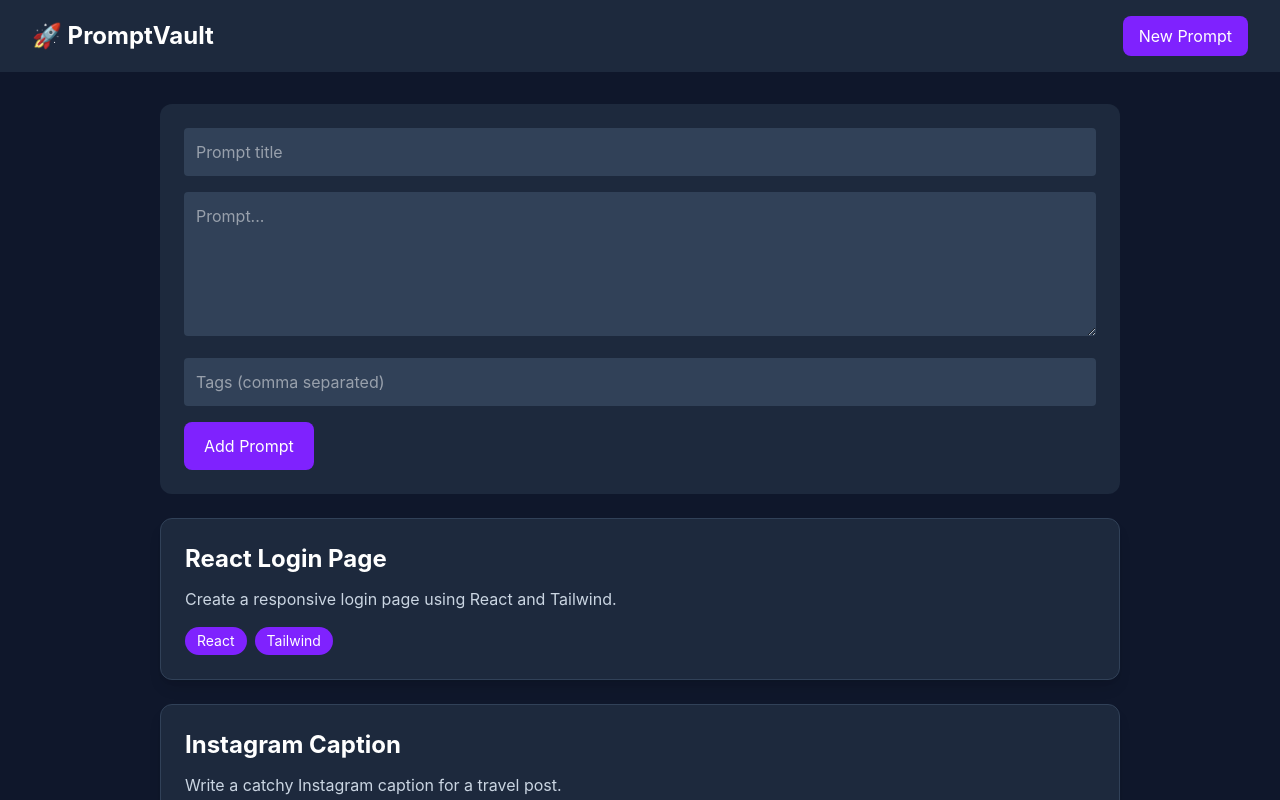
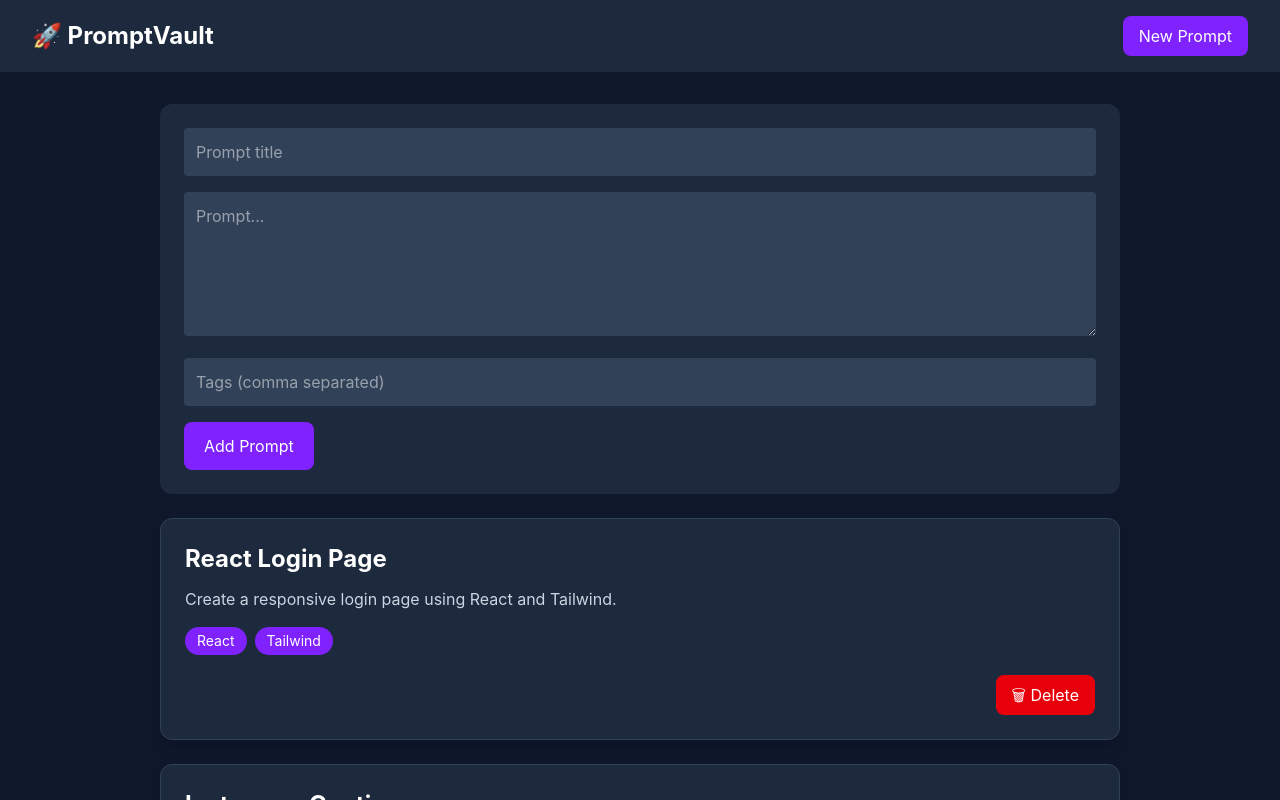
Before and after one commit to Umang-347/PromptVault, a React (Vite) app: page / in a window 1280 px wide. Shown: the top 800 px of the page. Built offline with nearby package versions, Linux system fonts and the light colour scheme.

Commit message:
Add prompt deletion

```diff
--- a/src/components/PromptCard.tsx
+++ b/src/components/PromptCard.tsx
@@ -2,9 +2,13 @@ import type { Prompt } from "../types/prompt";
 
 interface PromptCardProps {
   prompt: Prompt;
+  onDelete: (id: string) => void;
 }
 
-export default function PromptCard({ prompt }: PromptCardProps) {
+export default function PromptCard({
+  prompt,
+  onDelete,
+}: PromptCardProps) {
   return (
     <div className="bg-slate-800 rounded-xl p-6 shadow-lg border border-slate-700">
       <h2 className="text-2xl font-bold text-white">
@@ -25,6 +29,15 @@ export default function PromptCard({ prompt }: PromptCardProps) {
           </span>
         ))}
       </div>
+
+      <div className="mt-5 flex justify-end">
+        <button
+          onClick={() => onDelete(prompt.id)}
+          className="bg-red-600 hover:bg-red-700 text-white px-4 py-2 rounded-lg transition"
+        >
+          🗑 Delete
+        </button>
+      </div>
     </div>
   );
 }
```
